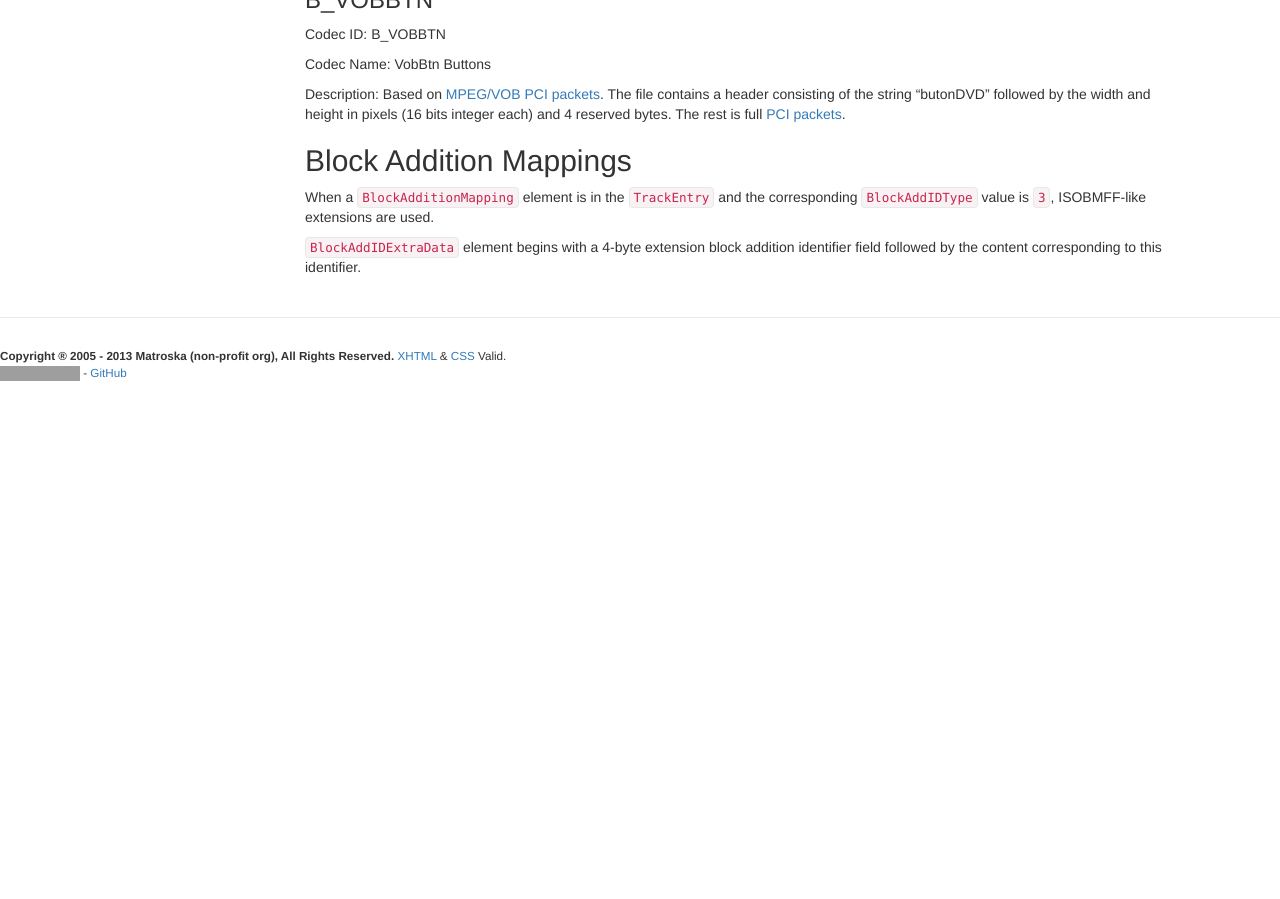
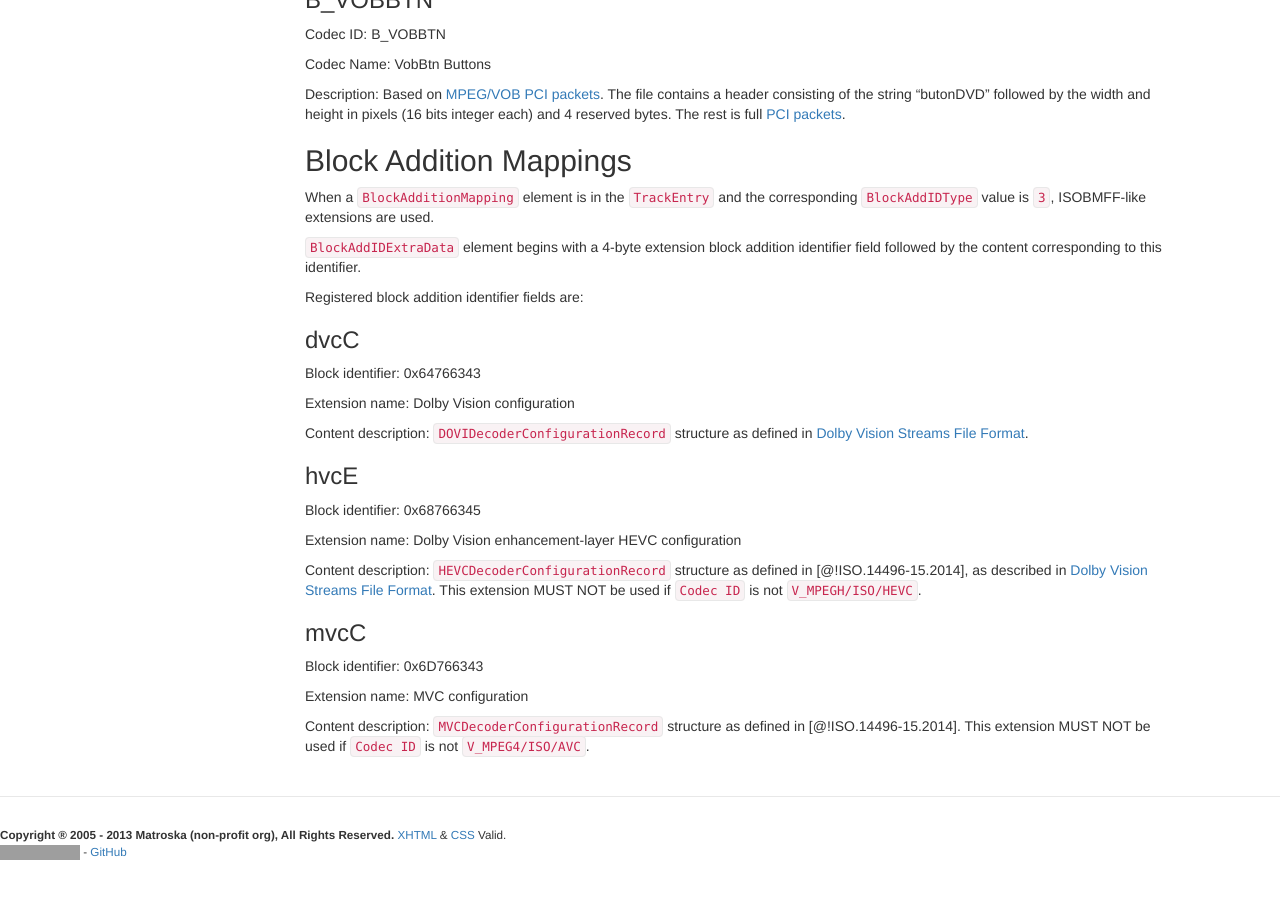
Before and after one commit to ietf-wg-cellar/matroska-specification, a Jekyll site: the page built from codec_specs.md, in a window 1280 px wide and 900 px high, scrolled down 15433 px. Built offline with Jekyll 4.4.1, drawn with Linux system fonts in a browser that asks for light colours; our own code applies the rules of GitHub Pages for plain Markdown files; before the commit the page ends 15854 px from its top, so only the background shows below that; grey boxes are pictures that could not be loaded.

Commit message:
First registered `BlockAddIDExtraData` ISOBMFF-like extensions

```diff
--- a/codec_specs.md
+++ b/codec_specs.md
@@ -788,3 +788,29 @@ Description: Based on [MPEG/VOB PCI packets](http://dvd.sourceforge.net/dvdinfo/
 When a `BlockAdditionMapping` element is in the `TrackEntry` and the corresponding `BlockAddIDType` value is `3`, ISOBMFF-like extensions are used.
 
 `BlockAddIDExtraData` element begins with a 4-byte extension block addition identifier field followed by the content corresponding to this identifier.
+
+Registered block addition identifier fields are:
+
+### dvcC
+
+Block identifier: 0x64766343
+
+Extension name: Dolby Vision configuration
+
+Content description: `DOVIDecoderConfigurationRecord` structure as defined in [Dolby Vision Streams File Format](https://www.dolby.com/us/en/technologies/dolby-vision/dolby-vision-bitstreams-within-the-iso-base-media-file-format-v2.1.2.pdf).
+
+### hvcE
+
+Block identifier: 0x68766345
+
+Extension name: Dolby Vision enhancement-layer HEVC configuration
+
+Content description: `HEVCDecoderConfigurationRecord` structure as defined in [@!ISO.14496-15.2014], as described in [Dolby Vision Streams File Format](https://www.dolby.com/us/en/technologies/dolby-vision/dolby-vision-bitstreams-within-the-iso-base-media-file-format-v2.1.2.pdf). This extension MUST NOT be used if `Codec ID` is not `V_MPEGH/ISO/HEVC`.
+
+### mvcC
+
+Block identifier: 0x6D766343
+
+Extension name: MVC configuration
+
+Content description: `MVCDecoderConfigurationRecord` structure as defined in [@!ISO.14496-15.2014]. This extension MUST NOT be used if `Codec ID` is not `V_MPEG4/ISO/AVC`.
```
